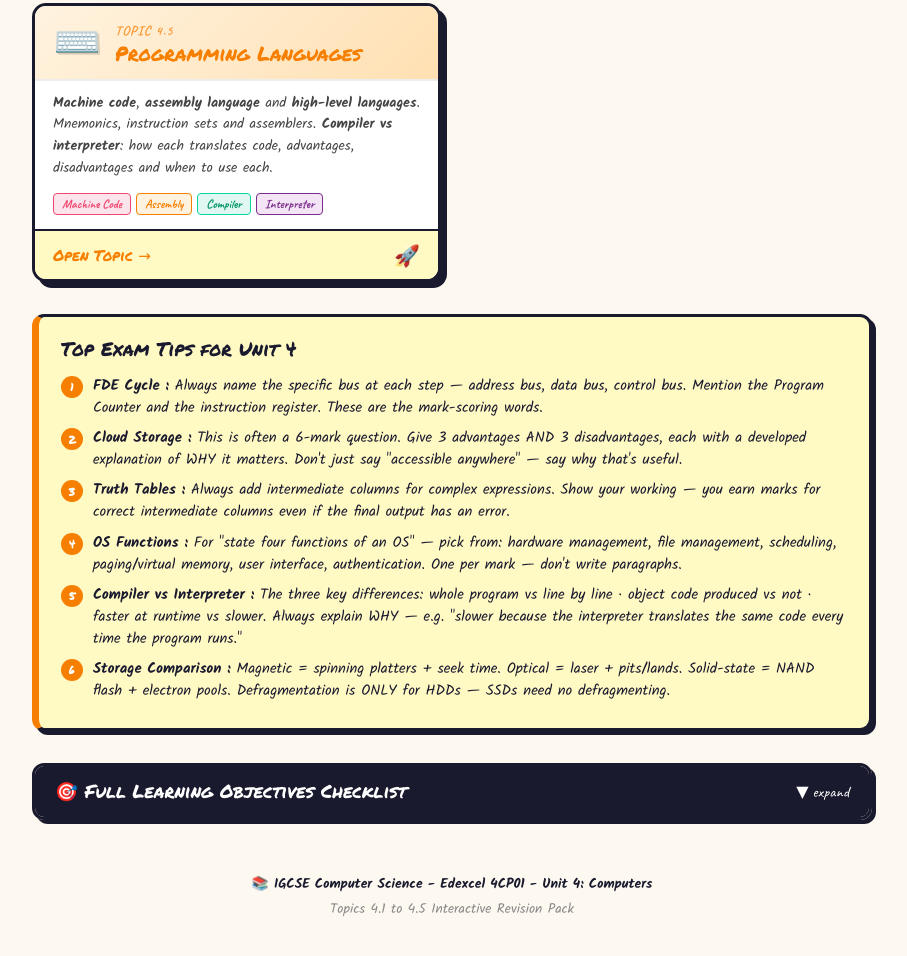
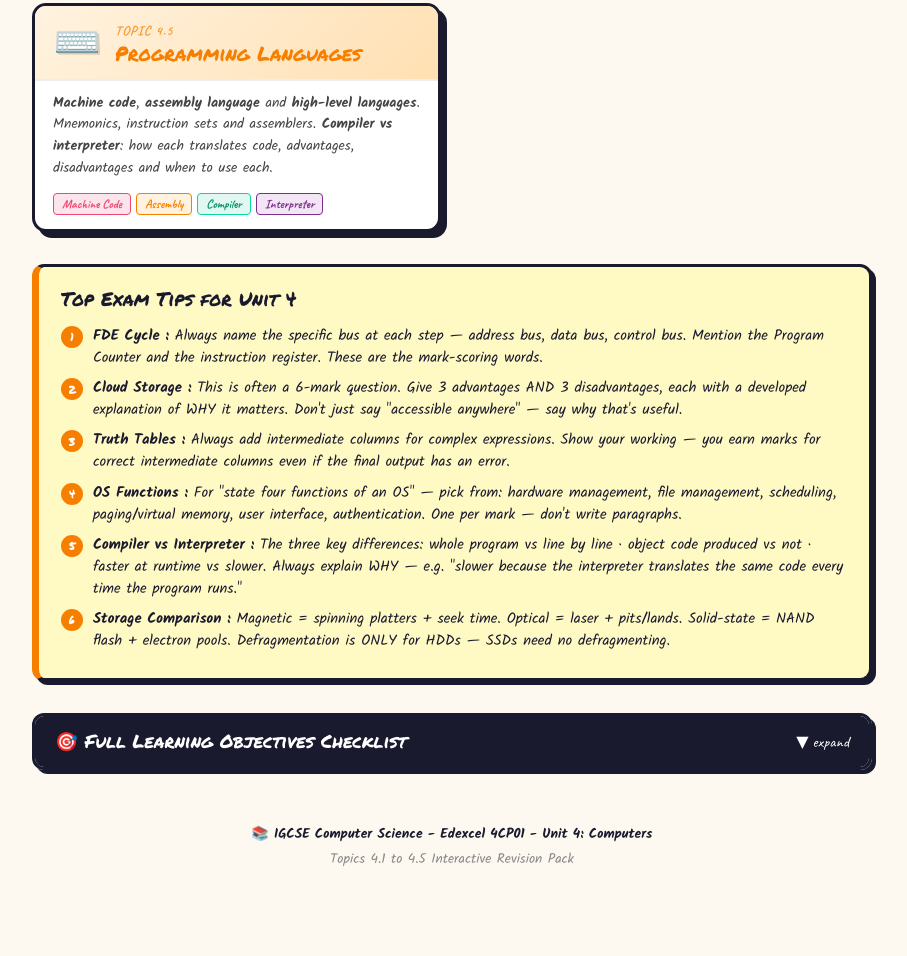
Before and after one commit to pooja7909/IGCSE-Topic-4-Computers, a plain HTML site: page index.html in a window 1280 px wide. Shown: the part 1102-2058 px from the top of the page, without its empty margins (218-1125 px from the left). Drawn offline with Linux system fonts and the light colour scheme.

Commit message:
Update index.html

```diff
--- a/index.html
+++ b/index.html
@@ -438,10 +438,7 @@
         <span class="card-tag" style="color:#059669;border-color:var(--teal);background:var(--light-teal);">Compiler</span>
         <span class="card-tag" style="color:var(--purple);border-color:var(--purple);background:var(--light-purple);">Interpreter</span>
       </div>
-      <div class="card-footer">
-        <span class="card-cta" style="color:var(--orange);">Open Topic →</span>
-        <span class="card-arrow">🚀</span>
-      </div>
+
     </a>
 
   </div><!-- end topics grid -->
```
